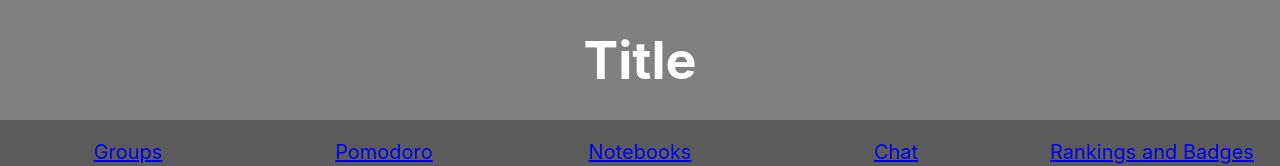
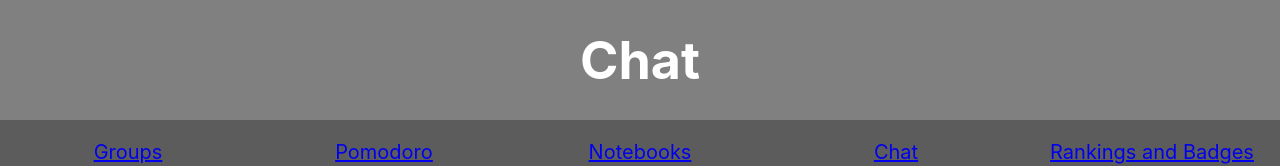
Before and after one commit to Jedro1270/Gakusei, a React (Create React App) app in the folder client/: page /chat in a window 1280 px wide. Shown: the top 166 px of the page. Built offline with nearby package versions, Linux system fonts and the light colour scheme; no server answers.

Commit message:
feat: change placeholder title to passed title prop

```diff
--- a/client/src/components/Header/Title/Title.js
+++ b/client/src/components/Header/Title/Title.js
@@ -4,8 +4,8 @@ export default class Title extends Component {
     render() {
         return (
             <h1>
-                Title
+                {this.props.title}
             </h1>
-        )
+        );
     }
 }
```
